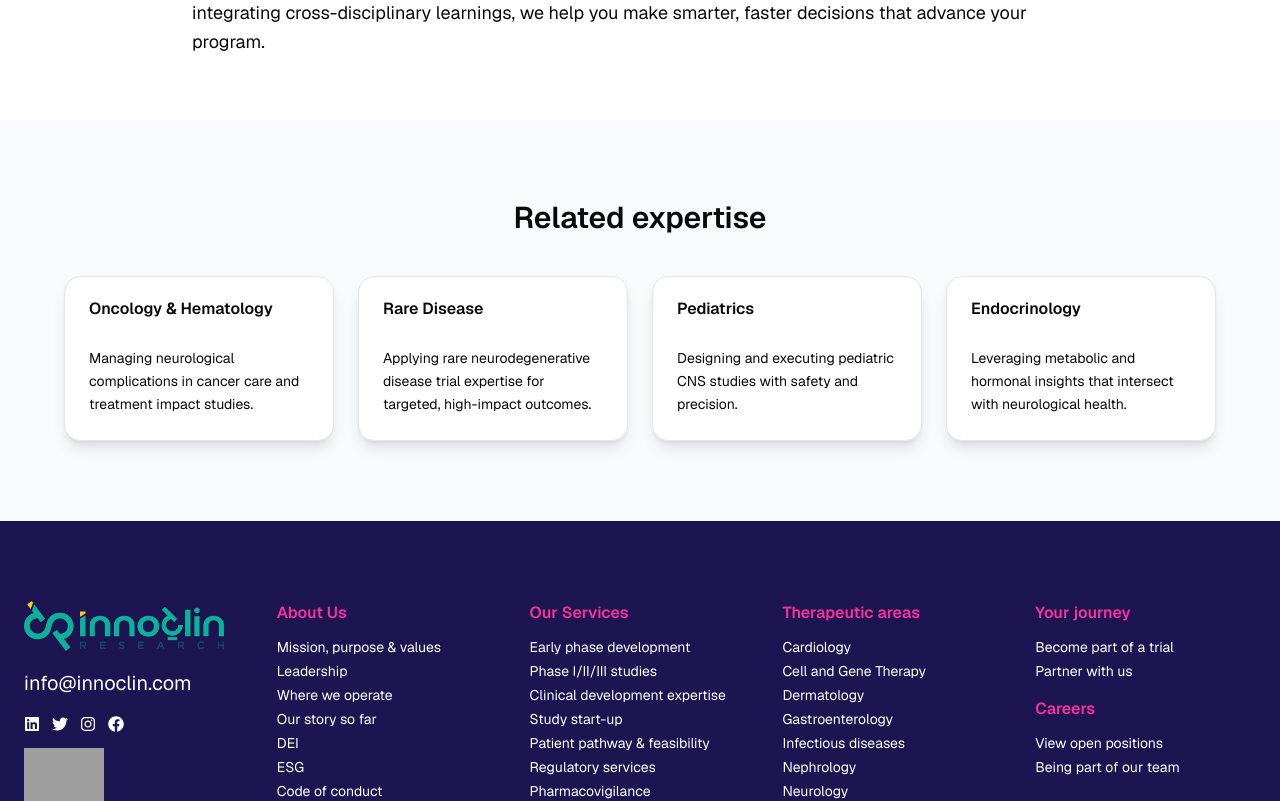
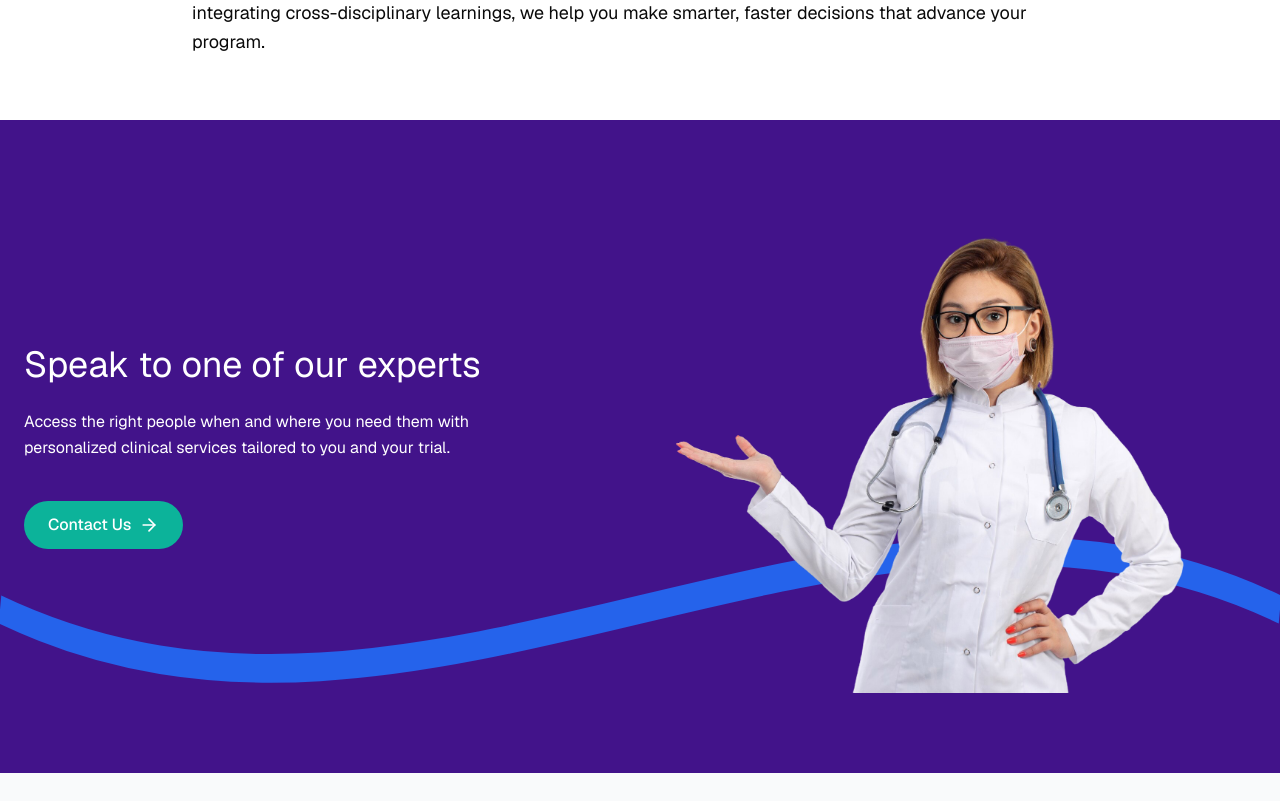
Before and after one commit to mehrabhossain1/Innoclin-Research-Frontend, a Next.js app: page /expertise/neuroscience in a window 1280 px wide. Shown: the part 1900-2701 px from the top of the page. Built offline with nearby package versions, Linux system fonts and the light colour scheme; grey boxes are pictures that could not be loaded.

Commit message:
feat: Contact us section on the neuroscience page

```diff
--- a/app/expertise/neuroscience/page.tsx
+++ b/app/expertise/neuroscience/page.tsx
@@ -1,3 +1,4 @@
+import ContactUsSection from "@/components/ContactUsSection";
 import { Card, CardContent, CardHeader, CardTitle } from "@/components/ui/card";
 
 export default function NeurosciencePage() {
@@ -110,6 +111,7 @@ export default function NeurosciencePage() {
                 </div>
             </section>
 
+            <ContactUsSection />
             {/* Related Expertise */}
             <section className="py-20 px-6 bg-gray-50">
                 <div className="max-w-6xl mx-auto">
--- a/components/ContactUsSection.tsx
+++ b/components/ContactUsSection.tsx
@@ -6,7 +6,7 @@ import contactusImage from "@/assets/contactus.png";
 
 const ContactUsSection: React.FC = () => {
     return (
-        <section className="relative bg-[#42138a] text-white py-30 overflow-hidden">
+        <section className="relative bg-[#42138a] text-white py-20 overflow-hidden">
             <div className="max-w-7xl mx-auto px-6 flex flex-col md:flex-row items-center">
                 {/* Left Side Text */}
                 <div className="md:w-1/2 z-10">
```
